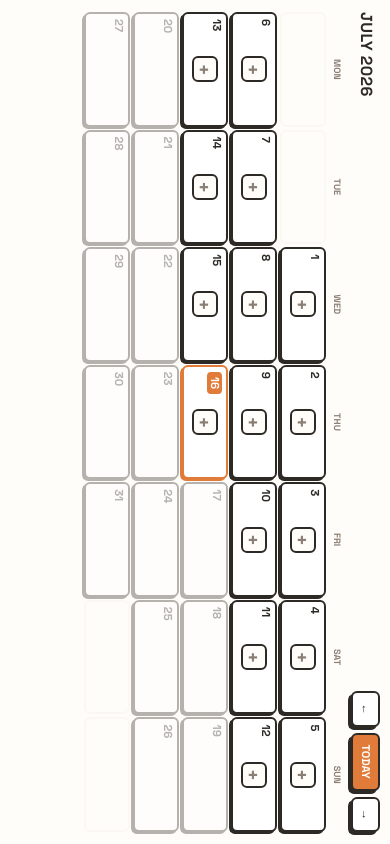
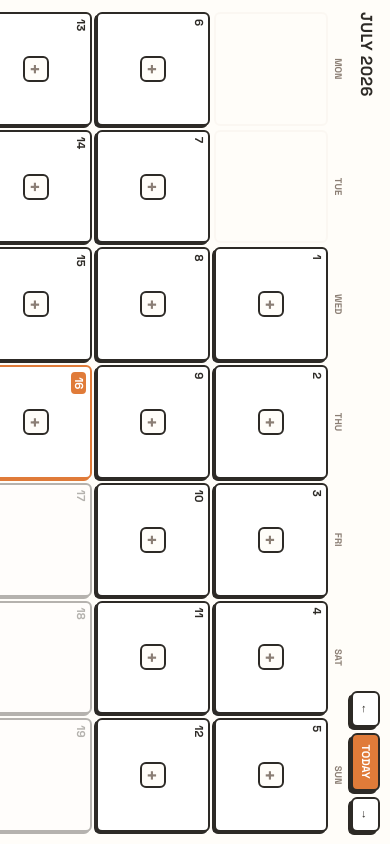
Before and after one commit to jsharonsweety28-ai/Monad, a Flask app: page /memories in a window 390 px wide. Run offline with Flask 3, Linux system fonts and the light colour scheme; the visitor is signed in with stand-in values (Sample User, id 1); data that the repository does not hold is empty; some libraries are stand-ins or nearby versions.

Commit message:
Memories mobile: keep square grid, scroll sideways through weeks
Revert fixed-height cells; restore overflow-y: auto so the rotated
calendar scrolls naturally (physical swipe = browser y-scroll).

Co-Authored-By: Claude Sonnet 4.6 <noreply@anthropic.com>

```diff
--- a/website/templates/memories.html
+++ b/website/templates/memories.html
@@ -159,23 +159,18 @@
       transform: rotate(90deg);
       z-index: 1000;
       background: var(--body-bg);
-      overflow: hidden;
+      overflow-y: auto;
+      overflow-x: hidden;
       padding: 10px 12px;
       box-sizing: border-box;
+      -webkit-overflow-scrolling: touch;
     }
 
-    /* Fix cell size so all 6 weeks fit in the physical screen width */
-    .memories-page .day-square {
-      aspect-ratio: unset;
-      height: 46px;
-    }
-
-    /* Tighten gaps and labels */
-    .memories-page .square-grid { gap: 3px; }
-    .memories-page .mem-day-labels { gap: 3px; margin-bottom: 3px; font-size: 0.58rem; }
-    .memories-page .mem-header-row { margin-bottom: 8px; }
+    /* Tighten header so more grid is visible */
+    .memories-page .mem-header-row { margin-bottom: 6px; }
     .memories-page .mem-month-title { font-size: 1rem; }
     .memories-page .mem-nav-btn { padding: 4px 10px; font-size: 0.7rem; }
+    .memories-page .mem-day-labels { font-size: 0.6rem; margin-bottom: 3px; }
   }
 
   /* Landscape mobile — tighten spacing */
```
